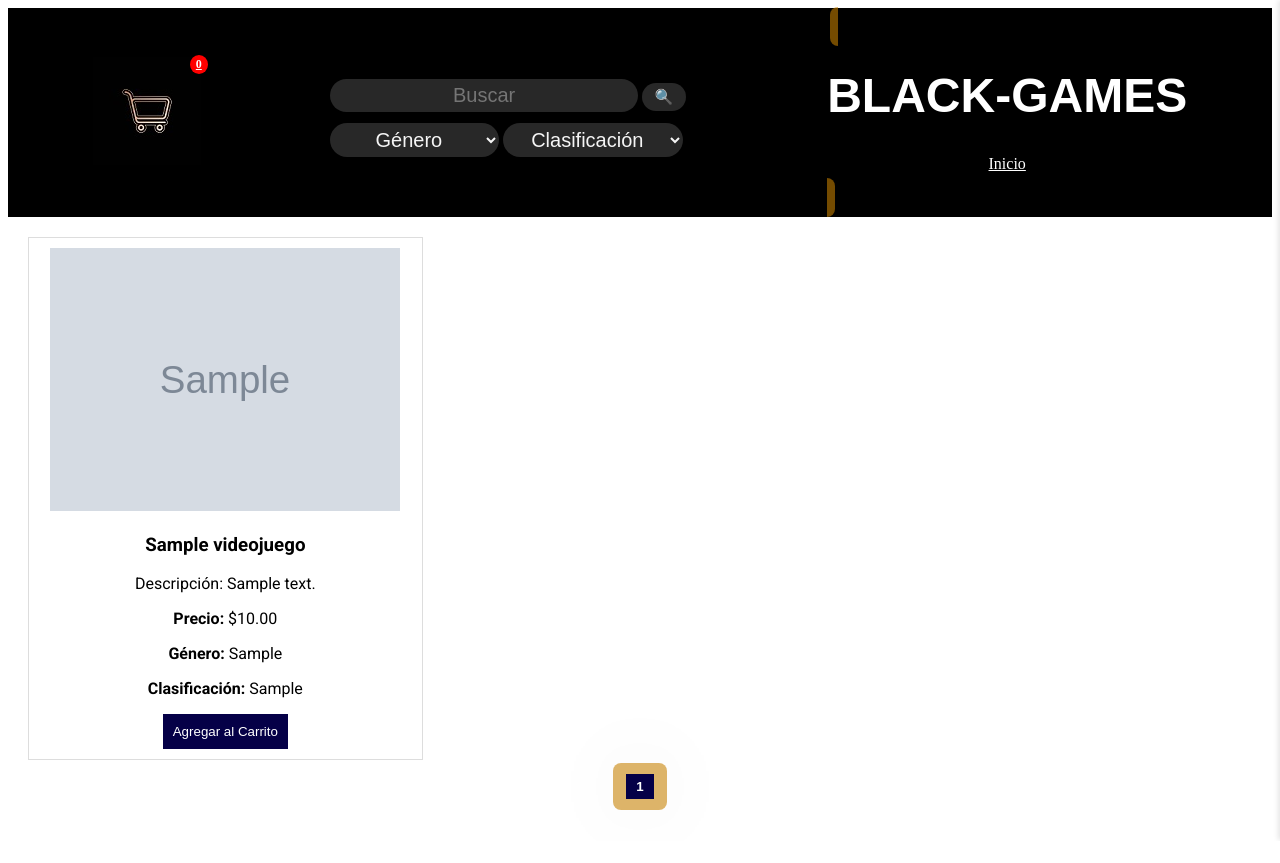
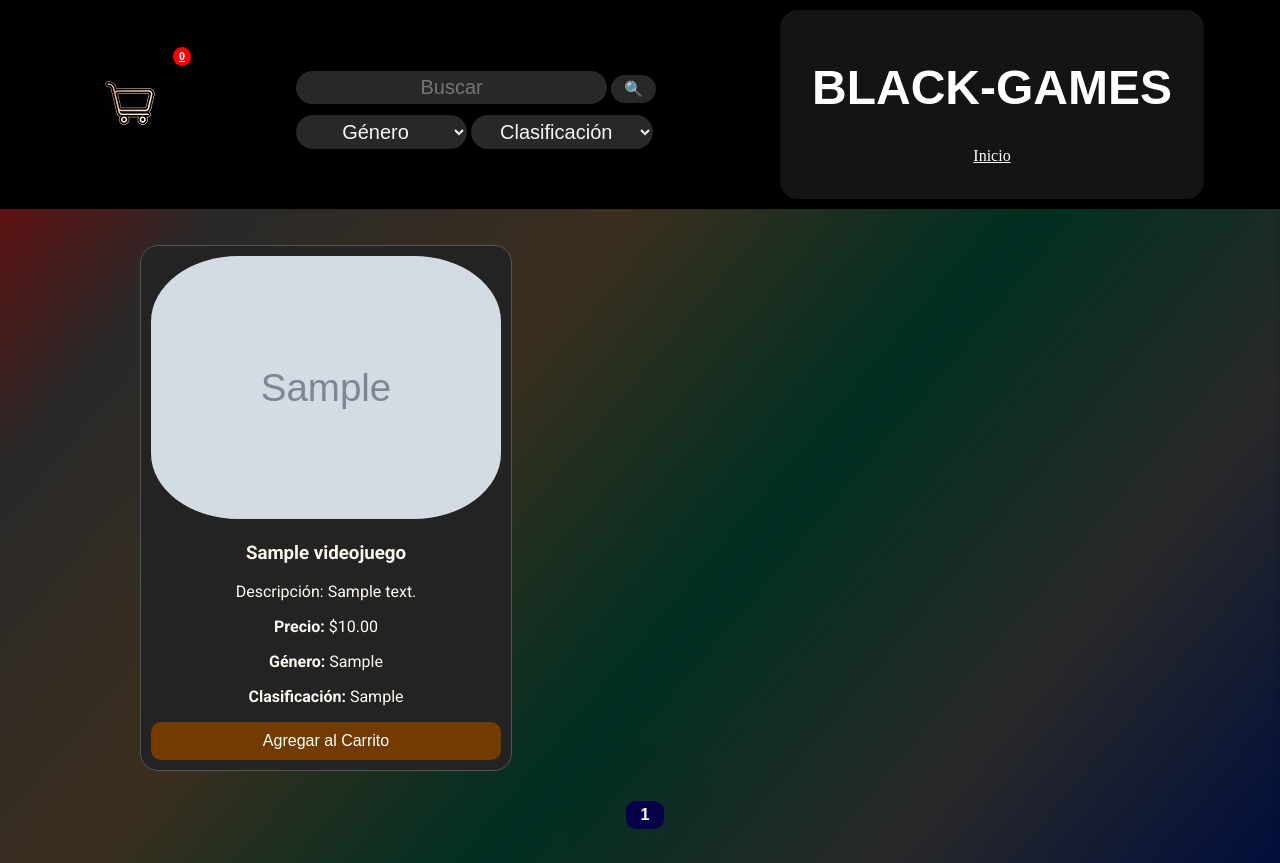
Before and after one commit to UanDuck/Game-Black, a PHP site: page /cliente.php in a window 1280 px wide. Before the commit the page ends 839 px from the top, so only its background shows below. Run offline with PHP 8.4, Linux system fonts and the light colour scheme; tables that the repository leaves empty or names only in its code hold one stand-in row (values such as "Sample post"); grey boxes marked "Sample" are stand-in pictures; some web fonts are replaced.

Commit message:
Update design

```diff
--- a/css/catalogo.css
+++ b/css/catalogo.css
@@ -1,3 +1,7 @@
+body {
+    margin: 0;
+}
+
 header {
     display: flex;
     justify-content: space-around;
@@ -31,21 +35,34 @@
 #product-list {
     display: grid;
     grid-template-columns: repeat(3, 1fr);
-    gap: 20px;
+    gap: 6vh;
+    margin: 2vh 15vh;
 }
 
 .product {
-    border: 1px solid #ddd;
+    border: 1px solid #565656;
+    border-radius: 18px;
     padding: 10px;
+    text-align: center;
+    color: #fff9ef;
+    background: #232323;
     text-align: center;
 }
 
+.product>img {
+    border-radius: 25%;
+    width: 350px;
+}
+
 button {
-    background: #050047;
+    background: #733b00;
     color: white;
     border: none;
     padding: 10px;
     cursor: pointer;
+    border-radius: 10px;
+    width: 100%;
+    font: message-box;
 }
 
 .pagination button {
@@ -65,7 +82,7 @@
     position: fixed;
     top: 0;
     right: 0;
-    width: 300px;
+    width: 50%;
     height: 100%;
     background: white;
     box-shadow: -2px 0 5px rgba(0, 0, 0, 0.1);
@@ -76,6 +93,8 @@
 
 #cart-sidebar.visible {
     transform: translateX(0);
+    background: linear-gradient(336deg, #000313, #000a01f0, #130000f2, black);
+    color: #fff9ef;
 }
 
 #cart-sidebar.hidden {
@@ -87,13 +106,16 @@
     justify-content: space-between;
     align-items: center;
     margin: 10px 0;
+    transform: translateX(-6%);
 }
 
-.busq{
+.busq {
     width: 30%;
 }
 
-.busq > form > label, select, input{
+.busq>form>label,
+select,
+input {
     margin-top: 1.4vh;
     border: none;
     border-radius: 18px;
@@ -103,30 +125,66 @@
     font-size: 2.5vh;
 }
 
-#serch{
+#serch {
     width: 81%;
     border: none;
     color: whitesmoke;
 }
 
-#bot{
+#bot {
     width: 12%;
     font-size: 15px;
     cursor: pointer;
 }
 
-.sel{
+.sel {
     max-width: 100%;
 }
 
-#gen{
+#gen {
     width: 46%;
     background: #282828;
     color: whitesmoke;
 }
 
-#clas{
+#clas {
     width: 49%;
     background: #282828;
     color: whitesmoke;
 }
+
+html {
+    background: linear-gradient(130deg, #870000, #292929, #3b2e1e, #002f22, #292929, #000e3b);
+}
+
+a {
+    background: none;
+    text-decoration: none;
+}
+
+.tit {
+    background: #141414;
+    border-radius: 18px;
+    padding: 0vh 4vh;
+}
+
+.tit>a {
+    text-decoration: none;
+}
+
+#cart-items>li>span {
+    background: none;
+    text-decoration: none;
+}
+
+#cart-items {
+    max-height: 280px;
+    overflow-y: auto;
+    scrollbar-width: thin;
+    scroll-behavior: smooth;
+}
+
+#vacio {
+    transform: translateX(10%);
+    color: red;
+}
```
